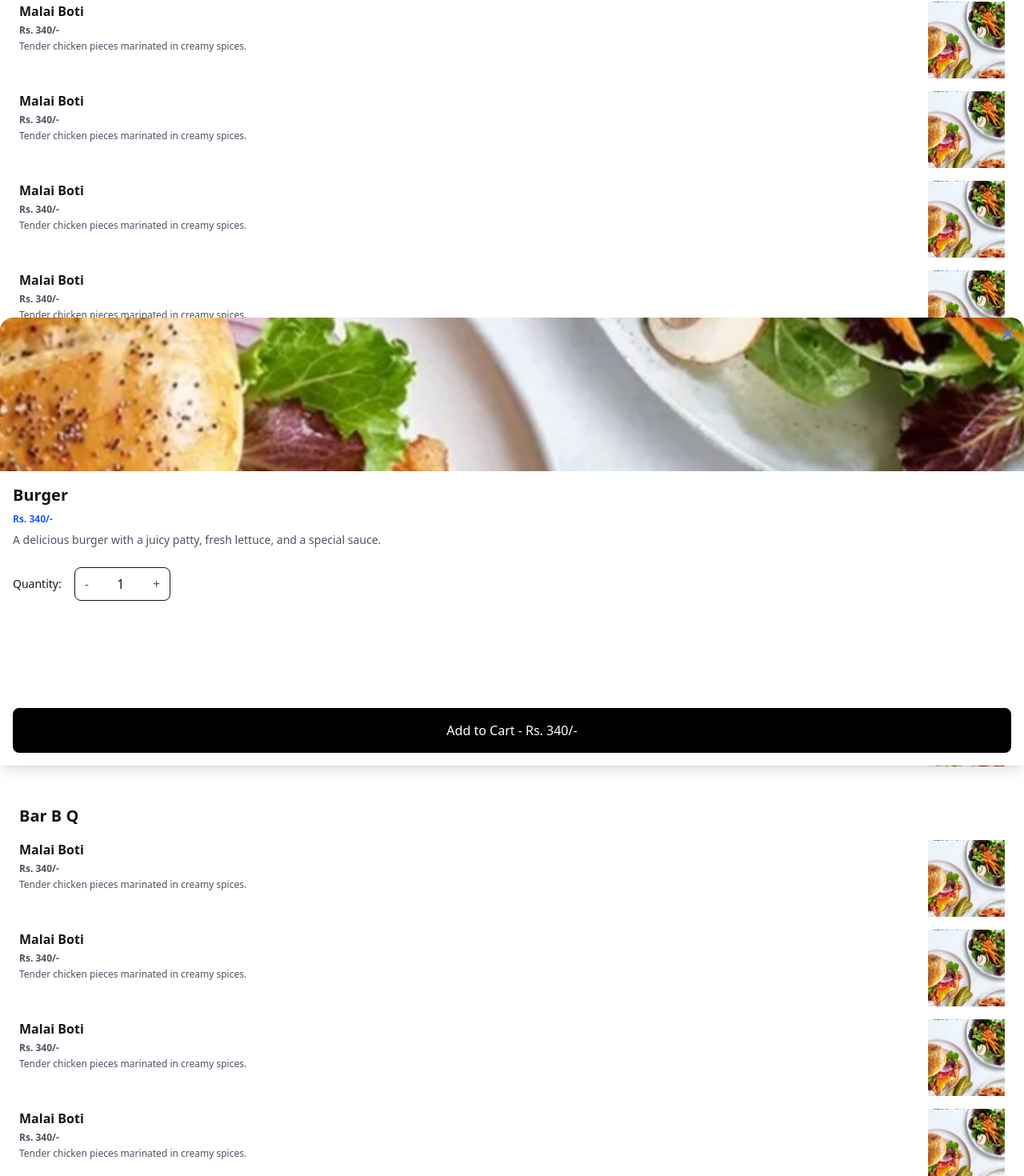
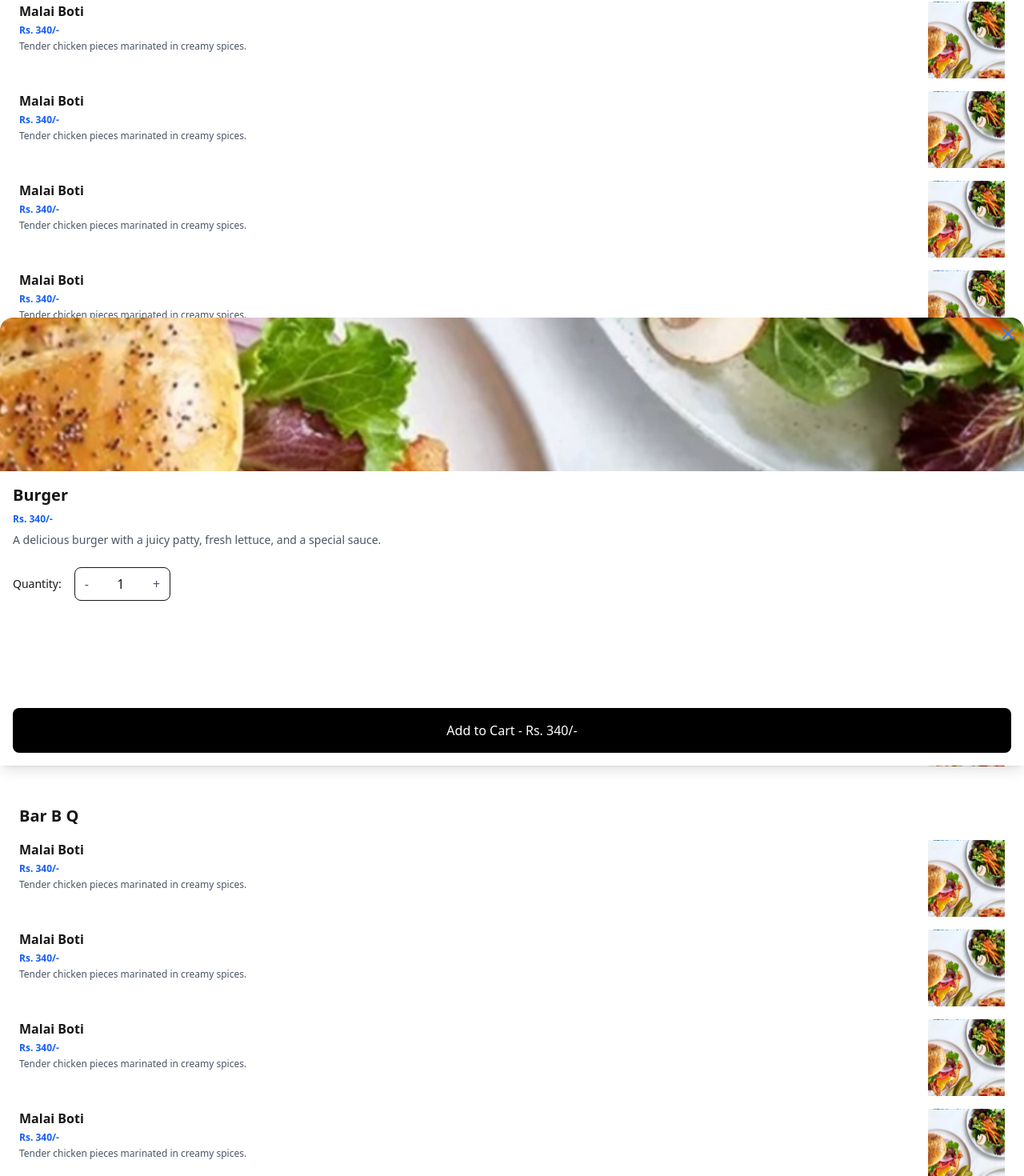
Before and after one commit to soban-amir-qbatch/qlunch_frontend, a Next.js app: page /restaurant/1 in a window 1280 px wide. Shown: the part 403-1873 px from the top of the page at 80% size. Built offline with nearby package versions, Linux system fonts and the light colour scheme.

Commit message:
change price color

```diff
--- a/app/restaurant/[id]/page.tsx
+++ b/app/restaurant/[id]/page.tsx
@@ -66,7 +66,7 @@ export default function Restaurant(
           <div className="flex flex-col gap-1" onClick={() => setOpen(true)}>
 
             <p className="font-semibold">Malai Boti</p>
-            <p className="text-xs font-semibold text-gray-600">Rs. 340/-</p>
+            <p className="text-xs text-blue-600 font-semibold">Rs. 340/-</p>
             <p className="text-xs text-gray-600">Tender chicken pieces marinated in creamy spices.</p>
 
           </div>
@@ -85,7 +85,7 @@ export default function Restaurant(
           <div className="flex flex-col gap-1">
 
             <p className="font-semibold">Malai Boti</p>
-            <p className="text-xs font-semibold text-gray-600">Rs. 340/-</p>
+            <p className="text-xs text-blue-600 font-semibold">Rs. 340/-</p>
             <p className="text-xs text-gray-600">Tender chicken pieces marinated in creamy spices.</p>
 
           </div>
@@ -104,7 +104,7 @@ export default function Restaurant(
           <div className="flex flex-col gap-1">
 
             <p className="font-semibold">Malai Boti</p>
-            <p className="text-xs font-semibold text-gray-600">Rs. 340/-</p>
+            <p className="text-xs text-blue-600 font-semibold">Rs. 340/-</p>
             <p className="text-xs text-gray-600">Tender chicken pieces marinated in creamy spices.</p>
 
           </div>
@@ -123,7 +123,7 @@ export default function Restaurant(
           <div className="flex flex-col gap-1">
 
             <p className="font-semibold">Malai Boti</p>
-            <p className="text-xs font-semibold text-gray-600">Rs. 340/-</p>
+            <p className="text-xs text-blue-600 font-semibold">Rs. 340/-</p>
             <p className="text-xs text-gray-600">Tender chicken pieces marinated in creamy spices.</p>
 
           </div>
@@ -148,7 +148,7 @@ export default function Restaurant(
           <div className="flex flex-col gap-1">
 
             <p className="font-semibold">Malai Boti</p>
-            <p className="text-xs font-semibold text-gray-600">Rs. 340/-</p>
+            <p className="text-xs text-blue-600 font-semibold">Rs. 340/-</p>
             <p className="text-xs text-gray-600">Tender chicken pieces marinated in creamy spices.</p>
 
           </div>
@@ -167,7 +167,7 @@ export default function Restaurant(
           <div className="flex flex-col gap-1">
 
             <p className="font-semibold">Malai Boti</p>
-            <p className="text-xs font-semibold text-gray-600">Rs. 340/-</p>
+            <p className="text-xs text-blue-600 font-semibold">Rs. 340/-</p>
             <p className="text-xs text-gray-600">Tender chicken pieces marinated in creamy spices.</p>
 
           </div>
@@ -186,7 +186,7 @@ export default function Restaurant(
           <div className="flex flex-col gap-1">
 
             <p className="font-semibold">Malai Boti</p>
-            <p className="text-xs font-semibold text-gray-600">Rs. 340/-</p>
+            <p className="text-xs text-blue-600 font-semibold">Rs. 340/-</p>
             <p className="text-xs text-gray-600">Tender chicken pieces marinated in creamy spices.</p>
 
           </div>
@@ -205,7 +205,7 @@ export default function Restaurant(
           <div className="flex flex-col gap-1">
 
             <p className="font-semibold">Malai Boti</p>
-            <p className="text-xs font-semibold text-gray-600">Rs. 340/-</p>
+            <p className="text-xs text-blue-600 font-semibold">Rs. 340/-</p>
             <p className="text-xs text-gray-600">Tender chicken pieces marinated in creamy spices.</p>
 
           </div>
@@ -230,7 +230,7 @@ export default function Restaurant(
           <div className="flex flex-col gap-1">
 
             <p className="font-semibold">Malai Boti</p>
-            <p className="text-xs font-semibold text-gray-600">Rs. 340/-</p>
+            <p className="text-xs text-blue-600 font-semibold">Rs. 340/-</p>
             <p className="text-xs text-gray-600">Tender chicken pieces marinated in creamy spices.</p>
 
           </div>
@@ -249,7 +249,7 @@ export default function Restaurant(
           <div className="flex flex-col gap-1">
 
             <p className="font-semibold">Malai Boti</p>
-            <p className="text-xs font-semibold text-gray-600">Rs. 340/-</p>
+            <p className="text-xs text-blue-600 font-semibold">Rs. 340/-</p>
             <p className="text-xs text-gray-600">Tender chicken pieces marinated in creamy spices.</p>
 
           </div>
@@ -268,7 +268,7 @@ export default function Restaurant(
           <div className="flex flex-col gap-1">
 
             <p className="font-semibold">Malai Boti</p>
-            <p className="text-xs font-semibold text-gray-600">Rs. 340/-</p>
+            <p className="text-xs text-blue-600 font-semibold">Rs. 340/-</p>
             <p className="text-xs text-gray-600">Tender chicken pieces marinated in creamy spices.</p>
 
           </div>
@@ -287,7 +287,7 @@ export default function Restaurant(
           <div className="flex flex-col gap-1">
 
             <p className="font-semibold">Malai Boti</p>
-            <p className="text-xs font-semibold text-gray-600">Rs. 340/-</p>
+            <p className="text-xs text-blue-600 font-semibold">Rs. 340/-</p>
             <p className="text-xs text-gray-600">Tender chicken pieces marinated in creamy spices.</p>
 
           </div>
```
